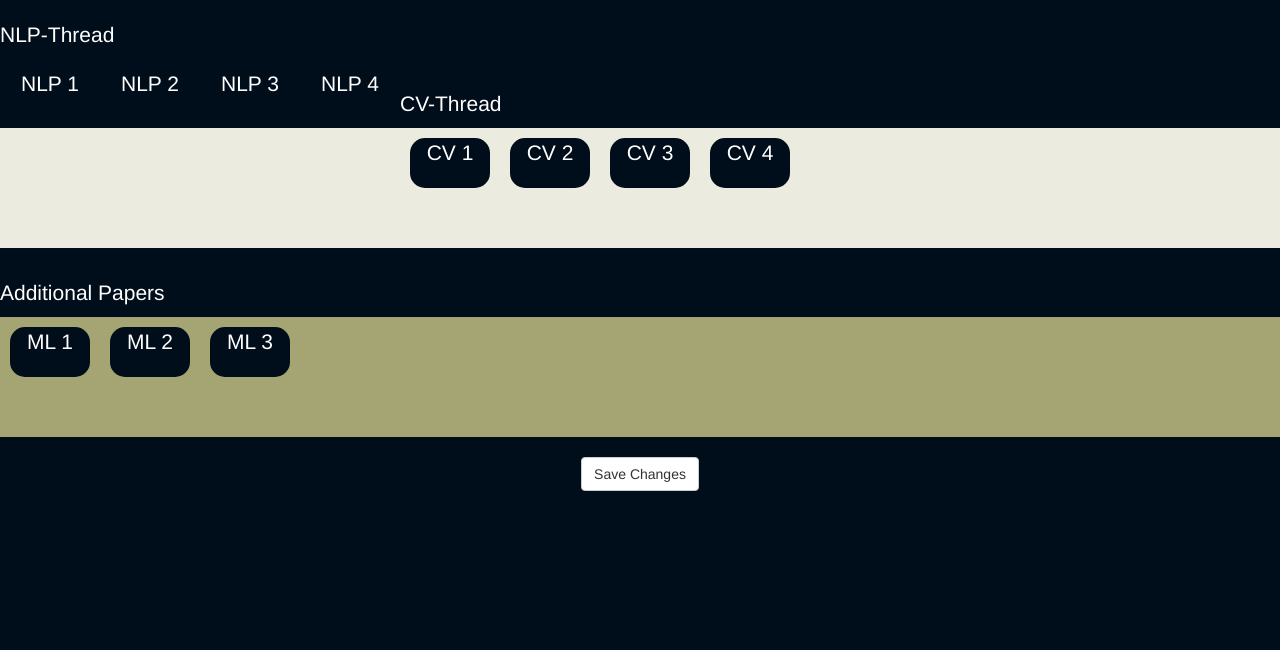
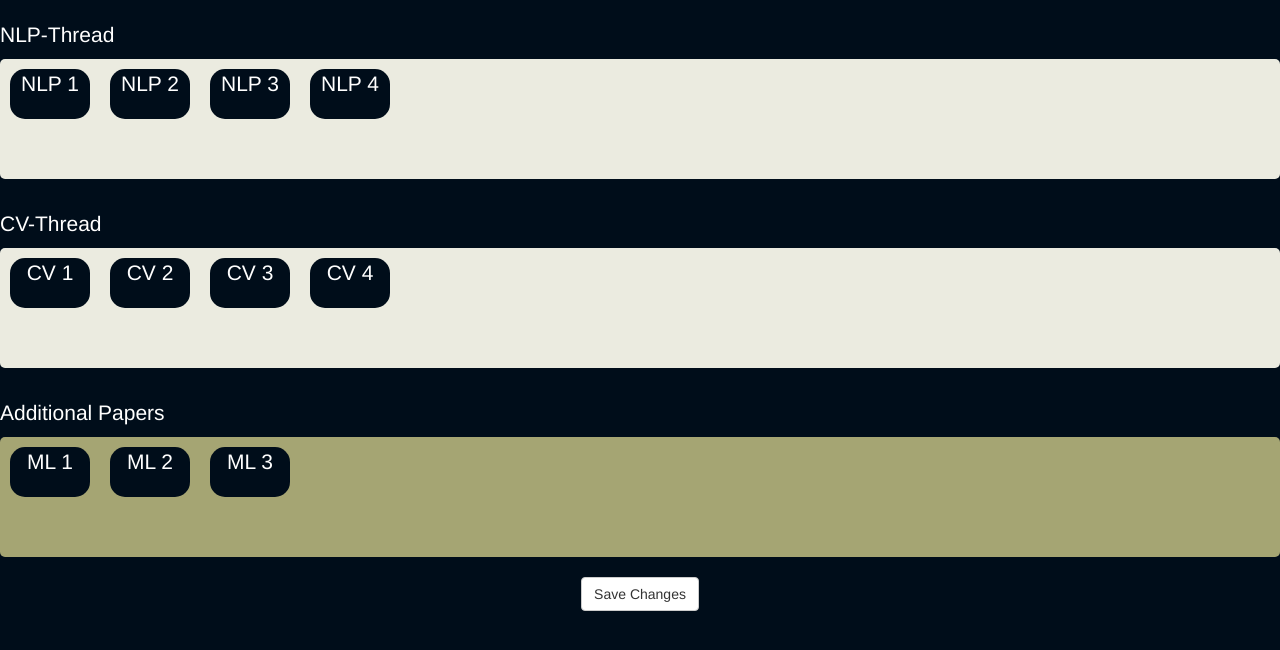
Before and after one commit to abarya/respaper, a Django app: page /dashboard/thread_index/ in a window 1280 px wide. Shown: the part 52-702 px from the top of the page. Run offline with Django 3.2, Linux system fonts and the light colour scheme; data comes from the database, SQL or seed files in the repository; some libraries are stand-ins or nearby versions.

Commit message:
UI changed

```diff
--- a/respaper/dashboard/static/dashboard/css/app.css
+++ b/respaper/dashboard/static/dashboard/css/app.css
@@ -3,6 +3,7 @@
   background-color: #ebebe0;
   min-width: 600px;
   min-height: 120px;
+  border-radius: 5px;
 }
 
 #origin2
@@ -10,6 +11,7 @@
   background-color: #ebebe0;
   min-width: 600px;
   min-height: 120px;
+  border-radius: 5px;
 
 }
 
@@ -17,4 +19,5 @@
 {
   background-color: #a5a573;
   min-height: 120px;
+  border-radius: 5px;
 }
--- a/respaper/dashboard/templates/thread_index.html
+++ b/respaper/dashboard/templates/thread_index.html
@@ -66,7 +66,7 @@ div.inline { float:left; }
 
 <div id="wrapper" class="lead">
     <p style="color:#fff">NLP-Thread</p>
-  <div id="origin " class="origin " style="color:#fff">
+  <div id="origin" class="origin" style="color:#fff">
     <div id="one" title="one" class="draggable inline" style="text-align:center;background-color: #000d1a; height: 50px; width: 80px; margin: 10px;  border-radius: 15px;" >  NLP 1 </div>
    <div id="two" title="two" class="draggable inline" style="text-align:center;background-color: #000d1a; height: 50px; width: 80px; margin: 10px;  border-radius: 15px" >  NLP 2 </div>
     <div id="three" title="three" class="draggable inline" style="text-align:center;background-color: #000d1a; height: 50px; width: 80px; margin: 10px;  border-radius: 15px" >  NLP 3 </div>
```
